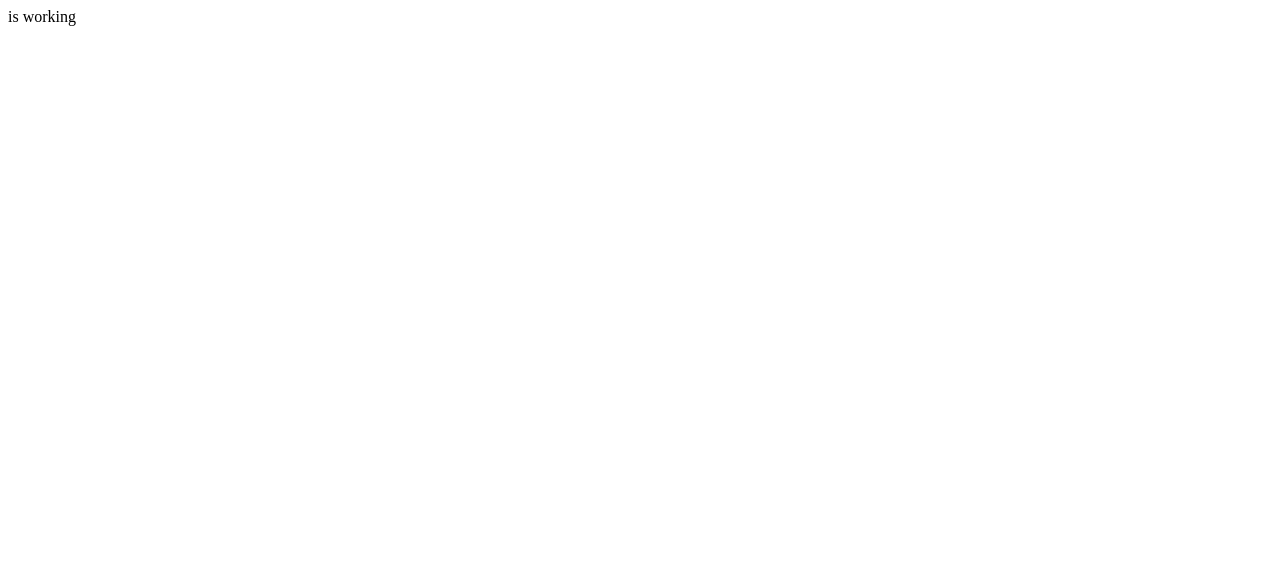
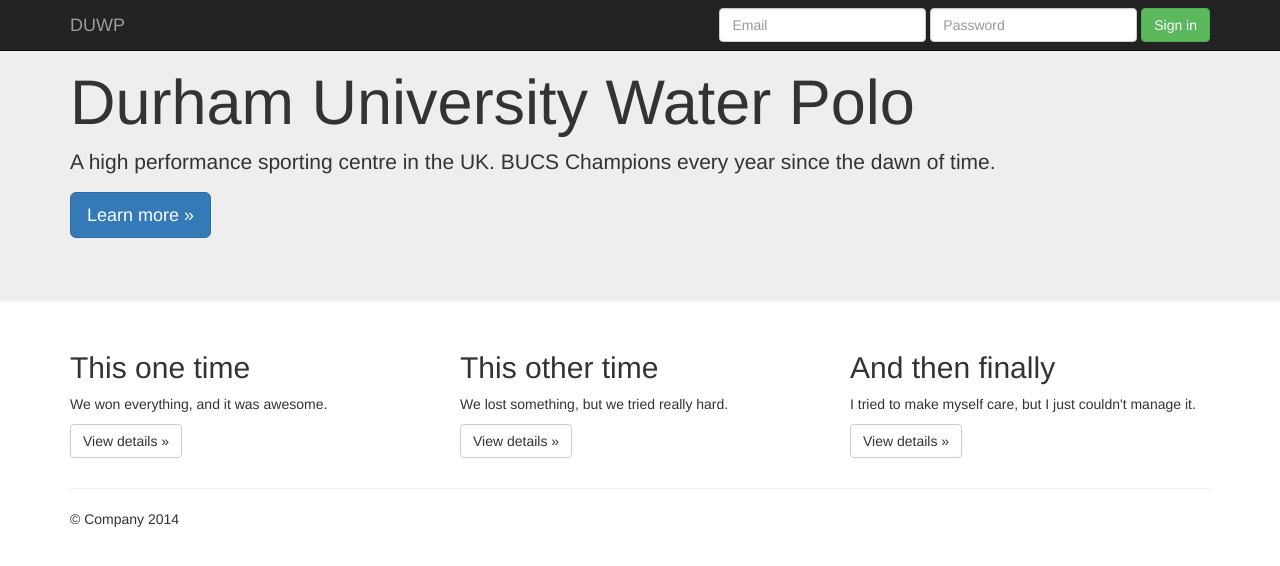
Before and after one commit to chrissielaw/no2, a plain HTML site: page index.html in a window 1280 px wide. Drawn offline with nearby package versions, Linux system fonts and the light colour scheme.

Commit message:
changed code

```diff
--- a/index.html
+++ b/index.html
@@ -1,5 +1,89 @@
 <html>
+	<head>
+		<meta charset="utf-8">
+    	<meta http-equiv="X-UA-Compatible" content="IE=edge">
+   		 <meta name="viewport" content="width=device-width, initial-scale=1">
+   		 <meta name="description" content="">
+    	<meta name="author" content="Chrissie and Ellie">
+    	<link rel="icon" href="../../favicon.ico">
+
+    	<title>Durham University Water Polo</title>
+		 <!-- Bootstrap core CSS -->
+    	<link href="../css/bootstrap.min.css" rel="stylesheet">
+    	<link href="custom.css" rel="stylesheet">
+	</head>
+
 <body>
-	<p>is working</p>
-</body>
+
+    <nav class="navbar navbar-inverse navbar-fixed-top">
+      <div class="container">
+        <div class="navbar-header">
+          <button type="button" class="navbar-toggle collapsed" data-toggle="collapse" data-target="#navbar" aria-expanded="false" aria-controls="navbar">
+            <span class="sr-only">DUWP</span>
+            <span class="icon-bar"></span>
+            <span class="icon-bar"></span>
+            <span class="icon-bar"></span>
+          </button>
+          <a class="navbar-brand" href="#">DUWP</a>
+        </div>
+        <div id="navbar" class="navbar-collapse collapse">
+          <form class="navbar-form navbar-right">
+            <div class="form-group">
+              <input type="text" placeholder="Email" class="form-control">
+            </div>
+            <div class="form-group">
+              <input type="password" placeholder="Password" class="form-control">
+            </div>
+            <button type="submit" class="btn btn-success">Sign in</button>
+          </form>
+        </div><!--/.navbar-collapse -->
+      </div>
+    </nav>
+
+    <!-- Main jumbotron for a primary marketing message or call to action -->
+    <div class="jumbotron">
+      <div class="container">
+        <h1>Durham University Water Polo</h1>
+        <p>A high performance sporting centre in the UK. BUCS Champions every year since the dawn of time.</p>
+        <p><a class="btn btn-primary btn-lg" href="#" role="button">Learn more &raquo;</a></p>
+      </div>
+    </div>
+
+    <div class="container">
+      <!-- Example row of columns -->
+      <div class="row">
+        <div class="col-md-4">
+          <h2>This one time</h2>
+          <p>We won everything, and it was awesome. </p>
+          <p><a class="btn btn-default" href="#" role="button">View details &raquo;</a></p>
+        </div>
+        <div class="col-md-4">
+          <h2>This other time</h2>
+          <p>We lost something, but we tried really hard. </p>
+          <p><a class="btn btn-default" href="#" role="button">View details &raquo;</a></p>
+       </div>
+        <div class="col-md-4">
+          <h2>And then finally</h2>
+          <p>I tried to make myself care, but I just couldn't manage it.</p>
+          <p><a class="btn btn-default" href="#" role="button">View details &raquo;</a></p>
+        </div>
+      </div>
+
+      <hr>
+
+      <footer>
+        <p>&copy; Company 2014</p>
+      </footer>
+    </div> <!-- /container -->
+
+
+    <!-- Bootstrap core JavaScript
+    ================================================== -->
+    <!-- Placed at the end of the document so the pages load faster -->
+    <script src="https://ajax.googleapis.com/ajax/libs/jquery/1.11.3/jquery.min.js"></script>
+    <script src="../../dist/js/bootstrap.min.js"></script>
+    <!-- IE10 viewport hack for Surface/desktop Windows 8 bug -->
+    <script src="../../assets/js/ie10-viewport-bug-workaround.js"></script>
+  </body>
+
 </html>
```
